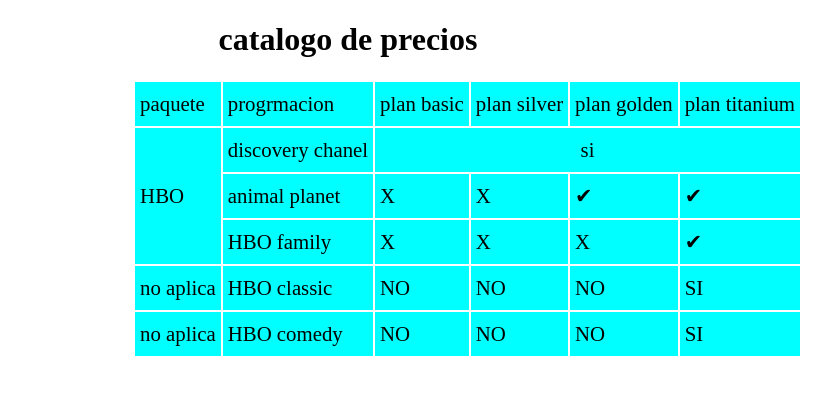
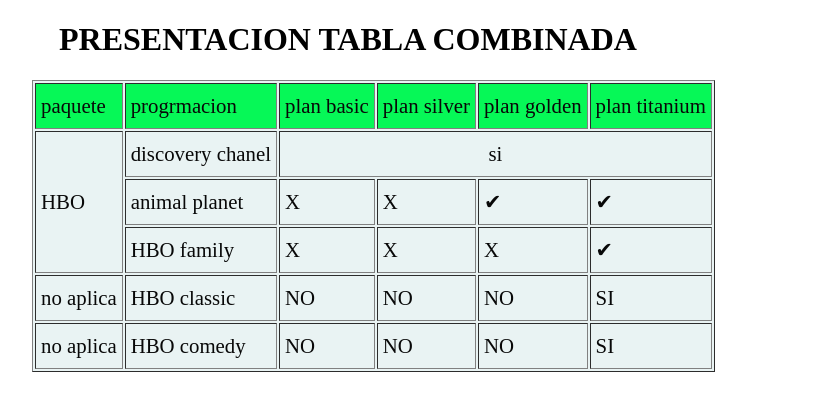
Before and after one commit to felixcriollo20/paginaweb, a plain HTML site: page tablacombi.html in a window 1280 px wide. Shown: the whole page, without its empty margins (292-1123 px from the left). Drawn offline with Linux system fonts and the light colour scheme.

Commit message:
modificaciones

```diff
--- a/css/tablacombi.css
+++ b/css/tablacombi.css
@@ -1,18 +1,19 @@
 .table-style{
-    border: none;
+    border-radius: 5px;
 }
-tbody,thead{
-    background-color: aqua;
-    height: 5px;
+thead{
+    background-color: rgb(6, 248, 87);
 }
 td {
     padding: 10px 5px;
     font-size: 1.3em;
+    color: rgb(8, 8, 8);
+    font-family:'Times New Roman', Times, serif;
 }
-
 h1{
     text-align: center;
 }
 table{
-    margin-left: 33%;
+    margin-left: 25%;
+    background-color: rgb(233, 243, 243);
 }
--- a/tablacombi.html
+++ b/tablacombi.html
@@ -8,9 +8,9 @@
     <link rel="stylesheet" href="css/tablacombi.css">
 </head>
 <body>
-    <h1>catalogo de precios</h1>
+    <h1>PRESENTACION TABLA COMBINADA</h1>
     <div class="table-stylee">
-        <table border="0">
+        <table border="1">
             <thead>
                 <td>paquete</td>
                 <td>progrmacion</td>
```
